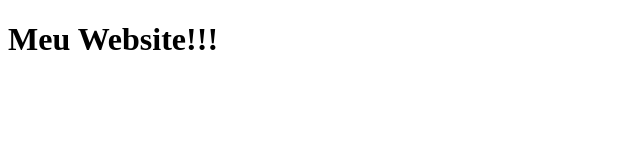
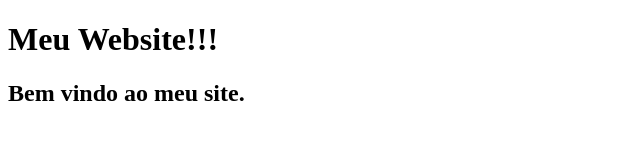
Before and after one commit to Gabriel4841014/projeto-git, a plain HTML site: page index.html in a window 1280 px wide. Shown: the whole page, without its empty margins (0-640 px from the left). Drawn offline with Linux system fonts and the light colour scheme.

Commit message:
Incluído subtítulo

```diff
--- a/index.html
+++ b/index.html
@@ -7,5 +7,6 @@
 </head>
 <body>
     <h1>Meu Website!!!</h1>
+    <h2>Bem vindo ao meu site.</h2>
 </body>
 </html>
```
